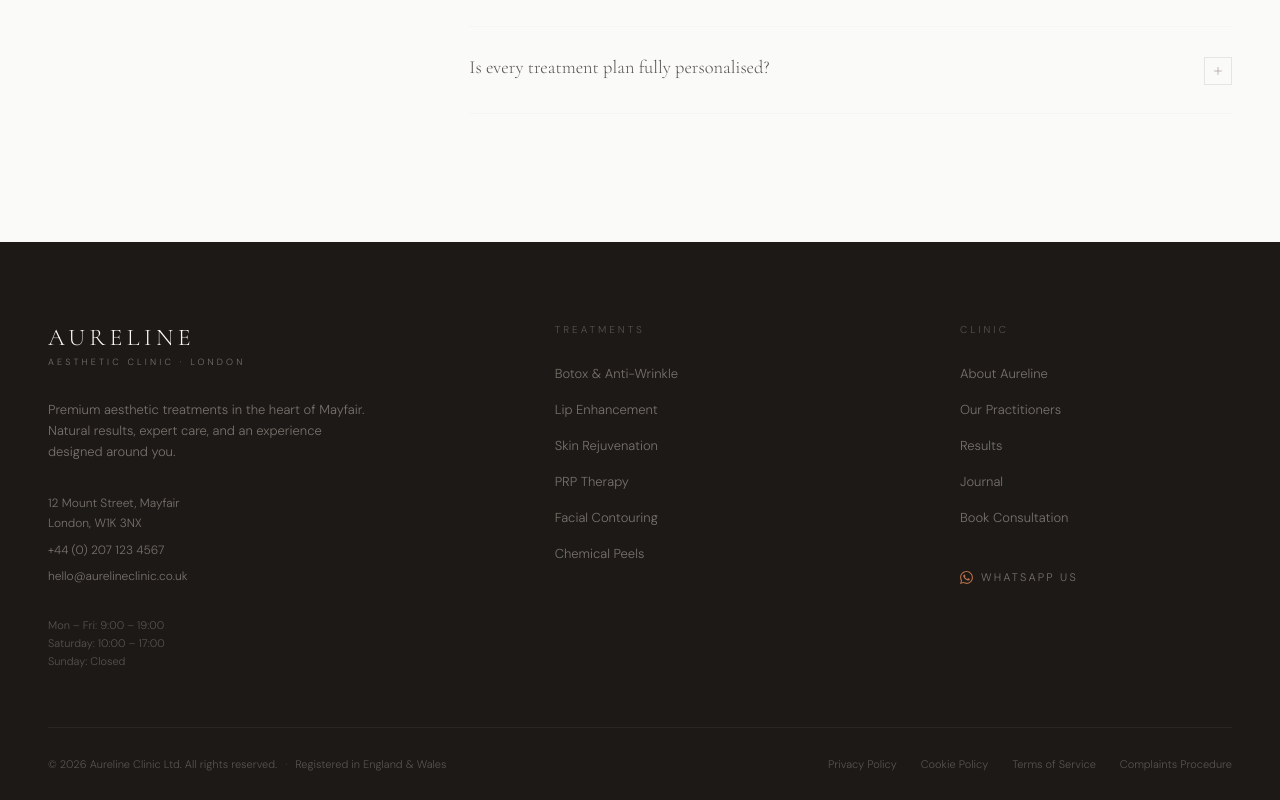
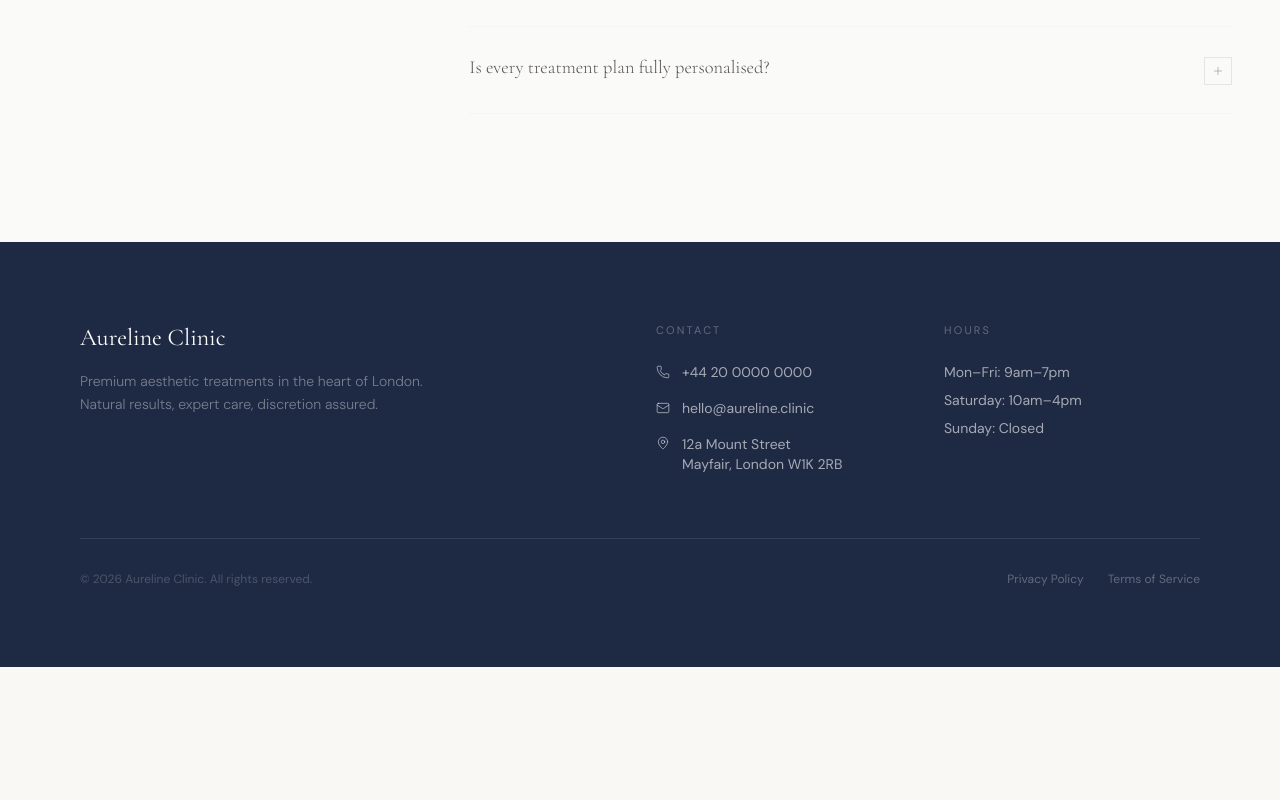
Before and after one commit to primyst/aureline, a Next.js app in the folder my-app/: page / in a window 1280 px wide. Shown: the part 7380-8180 px from the top of the page. After the commit the page ends 8047 px from the top, so only its background shows below. Built offline with nearby package versions, Linux system fonts and the light colour scheme.

Commit message:
Update footer.tsx

```diff
--- a/my-app/components/footer.tsx
+++ b/my-app/components/footer.tsx
@@ -1,202 +1,90 @@
-"use client";
-
-import { motion } from "framer-motion";
+import React from "react";
 import Link from "next/link";
-
-const TREATMENTS = [
-  { label: "Botox & Anti-Wrinkle", href: "/treatments/botox" },
-  { label: "Lip Enhancement", href: "/treatments/lip-enhancement" },
-  { label: "Skin Rejuvenation", href: "/treatments/skin-rejuvenation" },
-  { label: "PRP Therapy", href: "/treatments/prp-therapy" },
-  { label: "Facial Contouring", href: "/treatments/facial-contouring" },
-  { label: "Chemical Peels", href: "/treatments/chemical-peels" },
-];
-
-const CLINIC = [
-  { label: "About Aureline", href: "/about" },
-  { label: "Our Practitioners", href: "/about#team" },
-  { label: "Results", href: "/#results" },
-  { label: "Journal", href: "/journal" },
-  { label: "Book Consultation", href: "/consultation" },
-];
-
-const LEGAL = [
-  { label: "Privacy Policy", href: "/privacy" },
-  { label: "Cookie Policy", href: "/cookies" },
-  { label: "Terms of Service", href: "/terms" },
-  { label: "Complaints Procedure", href: "/complaints" },
-];
+import { Phone, Mail, MapPin } from "lucide-react";
 
 export default function Footer() {
   return (
-    <footer className="bg-stone-900 text-stone-400">
-
-      {/* Main footer */}
-      <div className="max-w-7xl mx-auto px-6 lg:px-12 pt-20 pb-14">
-        <div className="grid grid-cols-1 md:grid-cols-2 lg:grid-cols-12 gap-12 lg:gap-8">
-
-          {/* Brand column */}
-          <div className="lg:col-span-4">
-            {/* Logo */}
-            <Link href="/" className="inline-flex flex-col leading-none mb-8 group">
-              <span
-                className="text-2xl tracking-[0.18em] uppercase text-[#FAF8F5] font-light group-hover:text-stone-200 transition-colors duration-300"
-                style={{ fontFamily: "'Cormorant Garamond', serif" }}
-              >
-                Aureline
-              </span>
-              <span
-                className="text-[9px] tracking-[0.35em] uppercase text-stone-500 font-light mt-1"
-                style={{ fontFamily: "'DM Sans', sans-serif" }}
-              >
-                Aesthetic Clinic · London
+    <footer className="bg-[#1E2A44] py-16 md:py-20">
+      <div className="mx-auto max-w-[1440px] px-6 md:px-12 lg:px-20">
+        <div className="grid grid-cols-1 md:grid-cols-12 gap-12 md:gap-8">
+          {/* Brand */}
+          <div className="md:col-span-5">
+            <Link href="/" className="inline-block mb-4">
+              <span className="font-serif text-2xl text-white">
+                Aureline Clinic
               </span>
             </Link>
+            <p className="text-white/40 font-sans font-light text-sm leading-relaxed max-w-sm">
+              Premium aesthetic treatments in the heart of London. Natural
+              results, expert care, discretion assured.
+            </p>
+          </div>
 
-            <p
-              className="text-[13px] leading-relaxed text-stone-500 font-light mb-8 max-w-xs"
-              style={{ fontFamily: "'DM Sans', sans-serif" }}
-            >
-              Premium aesthetic treatments in the heart of Mayfair. Natural
-              results, expert care, and an experience designed around you.
-            </p>
-
-            {/* Address */}
-            <div className="flex flex-col gap-2 mb-8">
-              <p
-                className="text-[12px] leading-relaxed text-stone-500 font-light"
-                style={{ fontFamily: "'DM Sans', sans-serif" }}
+          {/* Contact */}
+          <div className="md:col-span-3 md:col-start-7">
+            <h4 className="text-[11px] uppercase tracking-[0.2em] text-white/30 font-sans mb-6">
+              Contact
+            </h4>
+            <div className="space-y-4">
+              <a
+                href="tel:+442000000000"
+                className="flex items-center gap-3 text-white/60 hover:text-[#C9A96E] transition-colors duration-300 text-sm font-sans"
               >
-                12 Mount Street, Mayfair
-                <br />
-                London, W1K 3NX
-              </p>
-              <a
-                href="tel:+442071234567"
-                className="text-[12px] text-stone-500 hover:text-stone-300 transition-colors duration-300 font-light"
-                style={{ fontFamily: "'DM Sans', sans-serif" }}
-              >
-                +44 (0) 207 123 4567
+                <Phone size={14} strokeWidth={1.5} />
+                +44 20 0000 0000
               </a>
               <a
-                href="mailto:hello@aurelineclinic.co.uk"
-                className="text-[12px] text-stone-500 hover:text-stone-300 transition-colors duration-300 font-light"
-                style={{ fontFamily: "'DM Sans', sans-serif" }}
+                href="mailto:hello@aureline.clinic"
+                className="flex items-center gap-3 text-white/60 hover:text-[#C9A96E] transition-colors duration-300 text-sm font-sans"
               >
-                hello@aurelineclinic.co.uk
+                <Mail size={14} strokeWidth={1.5} />
+                hello@aureline.clinic
               </a>
+              <div className="flex items-start gap-3 text-white/60 text-sm font-sans">
+                <MapPin size={14} strokeWidth={1.5} className="mt-0.5 flex-shrink-0" />
+                <span>
+                  12a Mount Street
+                  <br />
+                  Mayfair, London W1K 2RB
+                </span>
+              </div>
             </div>
+          </div>
 
-            {/* Opening hours */}
-            <div
-              className="text-[11px] leading-relaxed text-stone-600 font-light"
-              style={{ fontFamily: "'DM Sans', sans-serif" }}
-            >
-              <p>Mon – Fri: 9:00 – 19:00</p>
-              <p>Saturday: 10:00 – 17:00</p>
+          {/* Hours */}
+          <div className="md:col-span-2">
+            <h4 className="text-[11px] uppercase tracking-[0.2em] text-white/30 font-sans mb-6">
+              Hours
+            </h4>
+            <div className="space-y-2 text-sm font-sans text-white/60">
+              <p>Mon–Fri: 9am–7pm</p>
+              <p>Saturday: 10am–4pm</p>
               <p>Sunday: Closed</p>
             </div>
           </div>
+        </div>
 
-          {/* Treatments */}
-          <div className="lg:col-span-3 lg:col-start-6">
-            <p
-              className="text-[10px] tracking-[0.3em] uppercase text-stone-600 mb-6 font-light"
-              style={{ fontFamily: "'DM Sans', sans-serif" }}
+        {/* Bottom Bar */}
+        <div className="mt-16 pt-8 border-t border-white/10 flex flex-col md:flex-row justify-between items-center gap-4">
+          <p className="text-white/20 text-xs font-sans">
+            © 2026 Aureline Clinic. All rights reserved.
+          </p>
+          <div className="flex gap-6">
+            <Link
+              href="/privacy"
+              className="text-white/30 hover:text-white/60 text-xs font-sans transition-colors duration-300"
             >
-              Treatments
-            </p>
-            <ul className="flex flex-col gap-3">
-              {TREATMENTS.map((link) => (
-                <li key={link.label}>
-                  <Link
-                    href={link.href}
-                    className="text-[13px] text-stone-500 hover:text-stone-300 transition-colors duration-300 font-light"
-                    style={{ fontFamily: "'DM Sans', sans-serif" }}
-                  >
-                    {link.label}
-                  </Link>
-                </li>
-              ))}
-            </ul>
+              Privacy Policy
+            </Link>
+            <Link
+              href="/terms"
+              className="text-white/30 hover:text-white/60 text-xs font-sans transition-colors duration-300"
+            >
+              Terms of Service
+            </Link>
           </div>
-
-          {/* Clinic */}
-          <div className="lg:col-span-3 lg:col-start-10">
-            <p
-              className="text-[10px] tracking-[0.3em] uppercase text-stone-600 mb-6 font-light"
-              style={{ fontFamily: "'DM Sans', sans-serif" }}
-            >
-              Clinic
-            </p>
-            <ul className="flex flex-col gap-3">
-              {CLINIC.map((link) => (
-                <li key={link.label}>
-                  <Link
-                    href={link.href}
-                    className="text-[13px] text-stone-500 hover:text-stone-300 transition-colors duration-300 font-light"
-                    style={{ fontFamily: "'DM Sans', sans-serif" }}
-                  >
-                    {link.label}
-                  </Link>
-                </li>
-              ))}
-            </ul>
-
-            {/* WhatsApp CTA */}
-            <a
-              href="https://wa.me/447700900000"
-              target="_blank"
-              rel="noopener noreferrer"
-              className="inline-flex items-center gap-2 mt-10 text-[11px] tracking-[0.2em] uppercase text-stone-500 hover:text-stone-300 transition-colors duration-300 font-light group"
-              style={{ fontFamily: "'DM Sans', sans-serif" }}
-            >
-              <svg width="13" height="13" viewBox="0 0 24 24" fill="currentColor" className="text-[#B8714A]">
-                <path d="M17.472 14.382c-.297-.149-1.758-.867-2.03-.967-.273-.099-.471-.148-.67.15-.197.297-.767.966-.94 1.164-.173.199-.347.223-.644.075-.297-.15-1.255-.463-2.39-1.475-.883-.788-1.48-1.761-1.653-2.059-.173-.297-.018-.458.13-.606.134-.133.298-.347.446-.52.149-.174.198-.298.298-.497.099-.198.05-.371-.025-.52-.075-.149-.669-1.612-.916-2.207-.242-.579-.487-.5-.669-.51-.173-.008-.371-.01-.57-.01-.198 0-.52.074-.792.372-.272.297-1.04 1.016-1.04 2.479 0 1.462 1.065 2.875 1.213 3.074.149.198 2.096 3.2 5.077 4.487.709.306 1.262.489 1.694.625.712.227 1.36.195 1.871.118.571-.085 1.758-.719 2.006-1.413.248-.694.248-1.289.173-1.413-.074-.124-.272-.198-.57-.347m-5.421 7.403h-.004a9.87 9.87 0 01-5.031-1.378l-.361-.214-3.741.982.998-3.648-.235-.374a9.86 9.86 0 01-1.51-5.26c.001-5.45 4.436-9.884 9.888-9.884 2.64 0 5.122 1.03 6.988 2.898a9.825 9.825 0 012.893 6.994c-.003 5.45-4.437 9.884-9.885 9.884m8.413-18.297A11.815 11.815 0 0012.05 0C5.495 0 .16 5.335.157 11.892c0 2.096.547 4.142 1.588 5.945L.057 24l6.305-1.654a11.882 11.882 0 005.683 1.448h.005c6.554 0 11.89-5.335 11.893-11.893a11.821 11.821 0 00-3.48-8.413z"/>
-              </svg>
-              WhatsApp Us
-            </a>
-          </div>
-
         </div>
       </div>
-
-      {/* Divider */}
-      <div className="max-w-7xl mx-auto px-6 lg:px-12">
-        <div className="h-px bg-stone-800" />
-      </div>
-
-      {/* Bottom bar */}
-      <div className="max-w-7xl mx-auto px-6 lg:px-12 py-7">
-        <div className="flex flex-col sm:flex-row items-start sm:items-center justify-between gap-4">
-
-          {/* Copyright */}
-          <p
-            className="text-[11px] text-stone-600 font-light"
-            style={{ fontFamily: "'DM Sans', sans-serif" }}
-          >
-            © {new Date().getFullYear()} Aureline Clinic Ltd. All rights reserved.
-            <span className="mx-2 text-stone-700">·</span>
-            Registered in England & Wales
-          </p>
-
-          {/* Legal links */}
-          <div className="flex items-center gap-6 flex-wrap">
-            {LEGAL.map((link) => (
-              <Link
-                key={link.label}
-                href={link.href}
-                className="text-[11px] text-stone-600 hover:text-stone-400 transition-colors duration-300 font-light"
-                style={{ fontFamily: "'DM Sans', sans-serif" }}
-              >
-                {link.label}
-              </Link>
-            ))}
-          </div>
-
-        </div>
-      </div>
-
     </footer>
   );
 }
```
